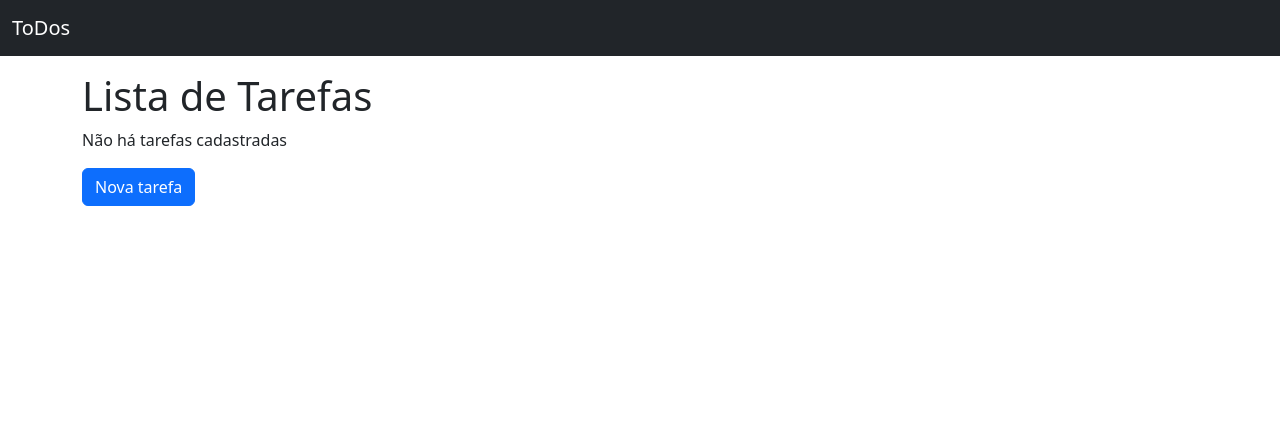
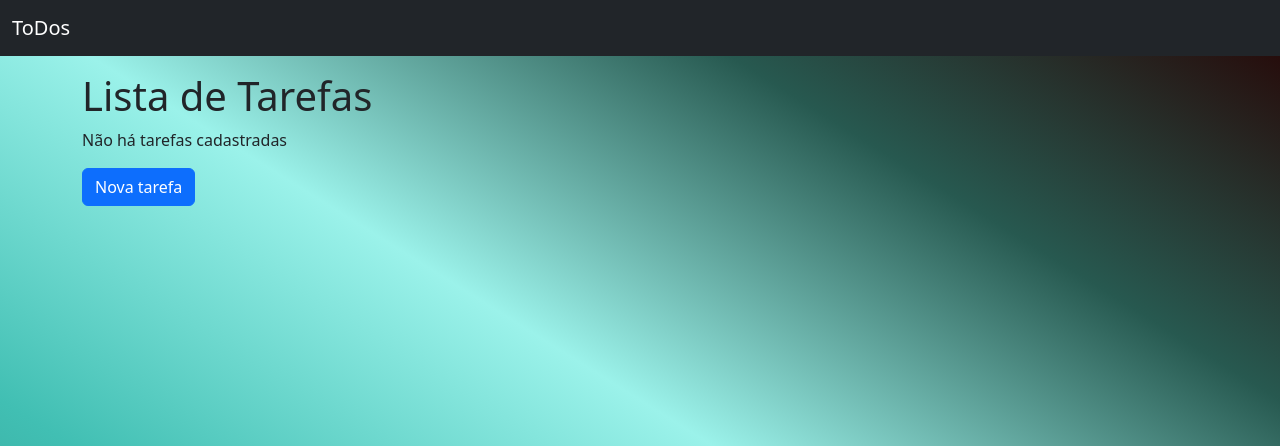
Before and after one commit to MarcioGBecker/twtodos_django, a Django app: page / in a window 1280 px wide. Shown: the top 446 px of the page. Run offline with Django 5.2, Linux system fonts and the light colour scheme; data that the repository does not hold is empty.

Commit message:
Adicionando CSS ao django

```diff
--- a/todos/models.py
+++ b/todos/models.py
@@ -1,3 +1,4 @@
+from datetime import date
 from django.db import models
 
 class Todo(models.Model):
--- /dev/null
+++ b/todos/static/css/style.css
@@ -0,0 +1,5 @@
+body {
+    height: 100%;
+    background: linear-gradient(to top right, #2A8C82, #41BFB3, #9BF2EA, #275950, #260101);
+    background-attachment: fixed;
+}
--- a/todos/templates/base.html
+++ b/todos/templates/base.html
@@ -1,3 +1,5 @@
+{% load static %}
+
 <!DOCTYPE html>
 <html lang="pt-br">
   <head>
@@ -7,6 +9,8 @@
     <title>ToDos - {% block page_title %}{% endblock page_title %}</title>
 
     <link href="https://cdn.jsdelivr.net/npm/bootstrap@5.3.2/dist/css/bootstrap.min.css" rel="stylesheet" integrity="sha384-T3c6CoIi6uLrA9TneNEoa7RxnatzjcDSCmG1MXxSR1GAsXEV/Dwwykc2MPK8M2HN" crossorigin="anonymous">
+
+    <link rel="stylesheet" href={% static "css/style.css" %}>
   </head>
   <body>
     <nav class="navbar bg-dark mb-3" data-bs-theme="dark">
--- a/todos/views.py
+++ b/todos/views.py
@@ -2,7 +2,8 @@ from datetime import date
 
 from django.views.generic import ListView, CreateView, UpdateView, DeleteView, View
 from django.urls import reverse_lazy
-from django.shortcuts import get_object_or_404, redirect
+from django.shortcuts import get_object_or_404, redirect, render
+from django.http import HttpResponse
 
 from .models import Todo
 
@@ -28,3 +29,6 @@ class TodoCompleteView(View):
         todo = get_object_or_404(Todo, pk=pk)
         todo.mark_has_complete()
         return redirect("todo_list")
+
+def todo_list(request):
+    return render(request, "todo_list")
```
Also changed, not shown: db.sqlite3, todos/templates/todos/todo_list.html (indentation only).
